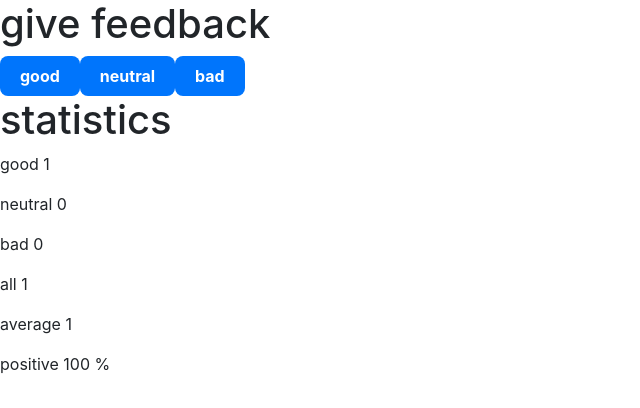
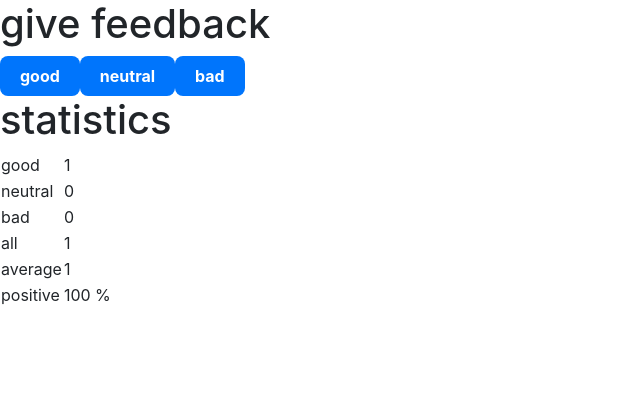
Before and after one commit to raguilar27/app, a React (Create React App) app: page / in a window 1280 px wide. Both pictures are taken after a click on the button "good". Shown: the top 408 px of the page, without its empty margins (0-640 px from the left). Built offline with nearby package versions, Linux system fonts and the light colour scheme.

Commit message:
added tables

```diff
--- a/src/App.js
+++ b/src/App.js
@@ -59,7 +59,10 @@ function App() {
       <Button handleClick={stats.handleGood} text="good" />
       <Button handleClick={stats.handleNeutral} text="neutral" />
       <Button handleClick={stats.handleBad} text="bad" />
-      <Statistics data={data} good={good} neutral={neutral} bad={bad} />
+      <h1>statistics</h1>
+      <table>
+        <Statistics data={data} good={good} neutral={neutral} bad={bad} />
+      </table>
     </div>
   );
 }
--- a/src/components/statistics.js
+++ b/src/components/statistics.js
@@ -1,8 +1,9 @@
 const StaisticLine = (props) => {
   return (
-    <p>
-      {props.text} {props.value}
-    </p>
+    <tr>
+      <td>{props.text}</td>
+      <td>{props.value}</td>
+    </tr>
   );
 };
 
@@ -17,23 +18,23 @@ const Statistics = ({ good, neutral, bad, data }) => {
 
   if (data.length === 0) {
     return (
-      <>
-        <h1>statistics</h1>
-        <p>No feedback given</p>
-      </>
+      <thead>
+        <tr>
+          <td>No feedback given</td>
+        </tr>
+      </thead>
     );
   }
 
   return (
-    <>
-      <h1>statistics</h1>
+    <tbody>
       <StaisticLine text="good" value={good} />
       <StaisticLine text="neutral" value={neutral} />
       <StaisticLine text="bad" value={bad} />
       <StaisticLine text="all" value={data.length} />
       <StaisticLine text="average" value={average} />
       <StaisticLine text="positive" value={positive} />
-    </>
+    </tbody>
   );
 };
 
```
